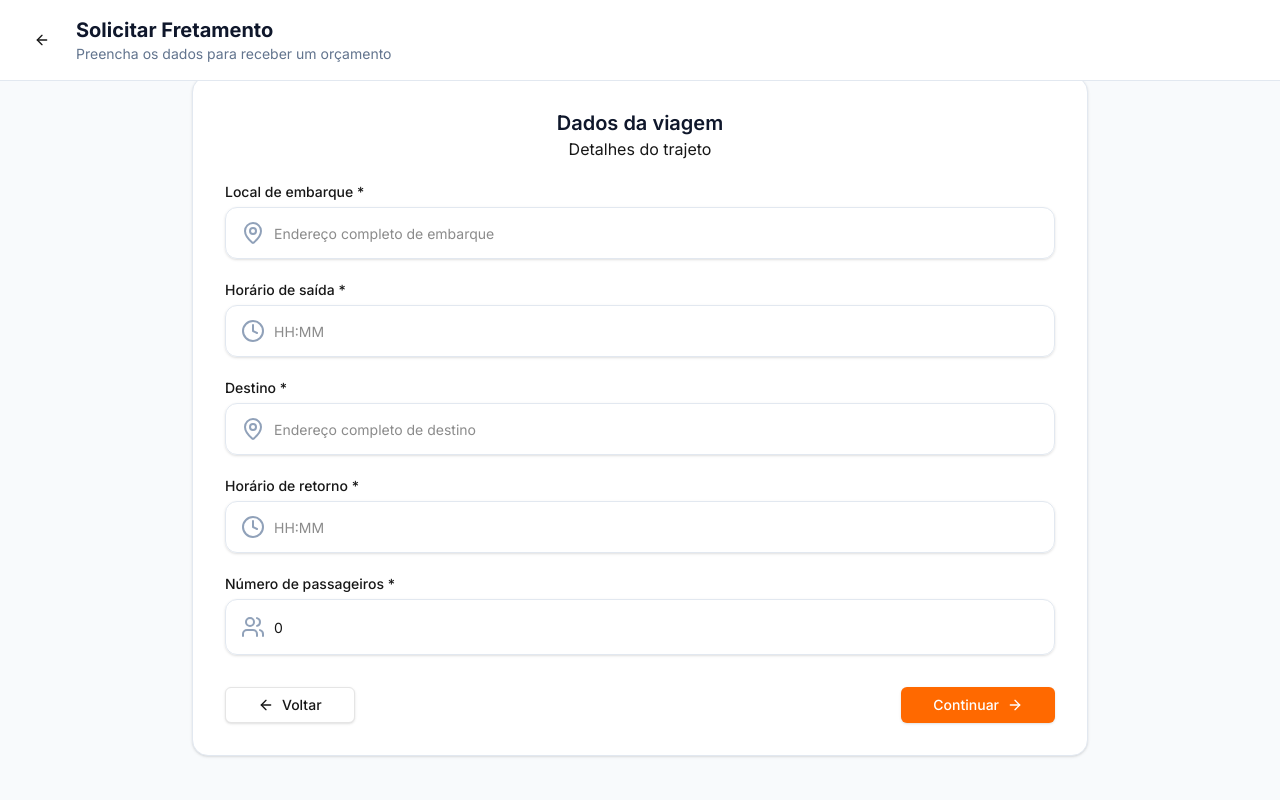
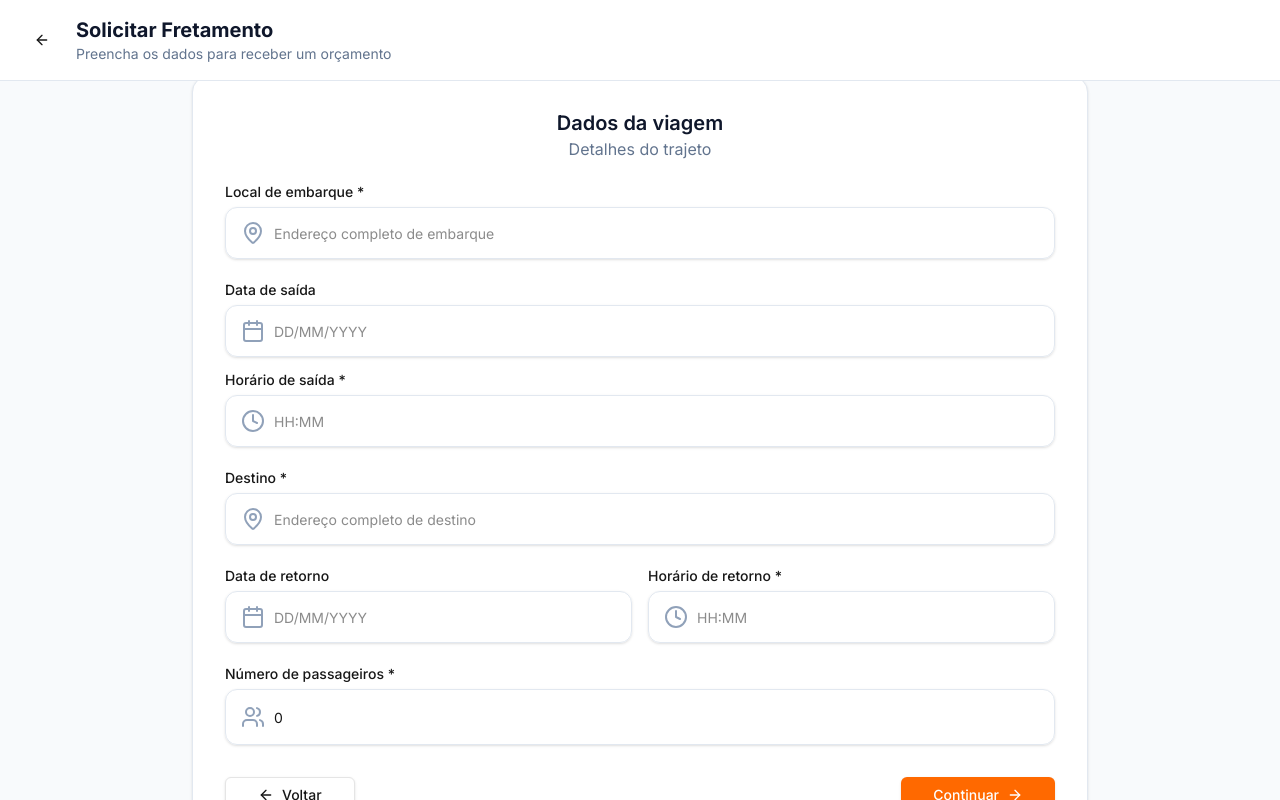
Before and after one commit to rodrigoRolim/vrum-vrum, a Next.js app: page /transport-request in a window 1280 px wide. Both pictures are taken after a click on the button "Continuar". Shown: the part 133-933 px from the top of the page. Built offline with nearby package versions, Linux system fonts and the light colour scheme.

Commit message:
add datetime inputs to form

```diff
--- a/components/transport-request/TravelDataStep.tsx
+++ b/components/transport-request/TravelDataStep.tsx
@@ -4,11 +4,13 @@
 // Date and time return
 // number of passengers
 // vehicle type will be matched accordingly to number of passengers
+'use client';
 
-import { Clock, MapPin, Timer, Users } from "lucide-react";
+import { Clock, MapPin, Users } from "lucide-react";
 import InputText from "../InputText";
 import InputTime from "../InputTime";
 import InputNumber from "../InputNumber";
+import DatePicker from "../DatePicker";
 
 export default function TravelDataStep() {
   return (
@@ -17,13 +19,19 @@
         <h2 className="text-xl font-semibold text-slate-900">
           Dados da viagem
         </h2>
-        <p>Detalhes do trajeto</p>
+        <p className="text-slate-500">Detalhes do trajeto</p>
       </div>
       <div className="flex flex-col gap-6 mb-4">
         <InputText label="Local de embarque *" icon={MapPin} placeholder="Endereço completo de embarque"/>
-        <InputTime label="Horário de saída *" icon={Clock} placeholder="HH:MM"/>
+        <div className="flex flex-col xs:flex-row gap-4">
+          <DatePicker label="Data de saída" className="flex-1"/>
+          <InputTime label="Horário de saída *" icon={Clock} placeholder="HH:MM" className="flex-1"/>
+        </div>
         <InputText label="Destino *" icon={MapPin} placeholder="Endereço completo de destino"/>
-        <InputTime label="Horário de retorno *" icon={Clock} placeholder="HH:MM"/>
+        <div className="flex gap-4">
+          <DatePicker label="Data de retorno" className="flex-1"/>
+          <InputTime label="Horário de retorno *" icon={Clock} placeholder="HH:MM" className="flex-1"/>
+        </div>
         <InputNumber label="Número de passageiros *" icon={Users} value={0} placeholder="" onChange={() => {}}/>
       </div>
     </form>
```
